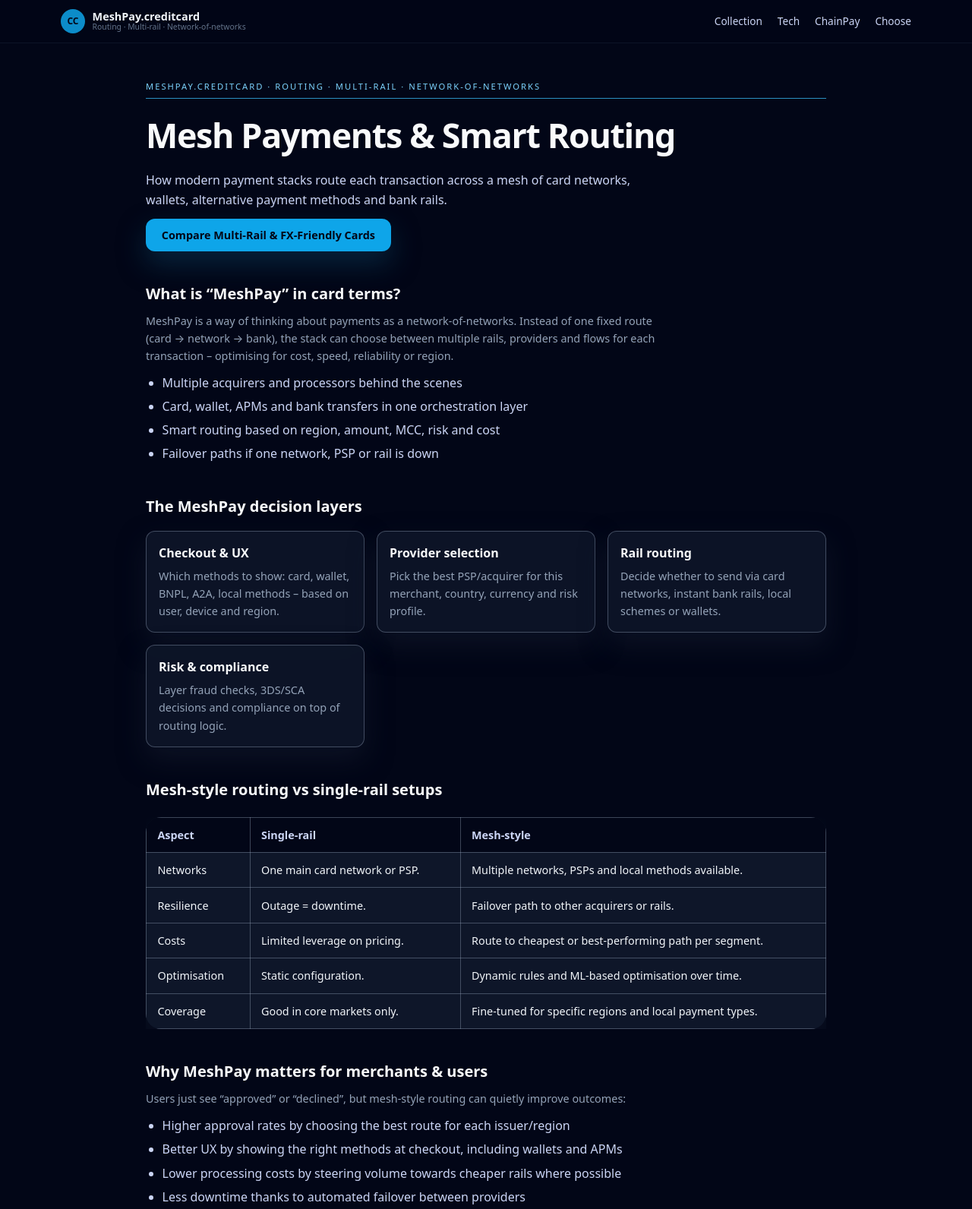
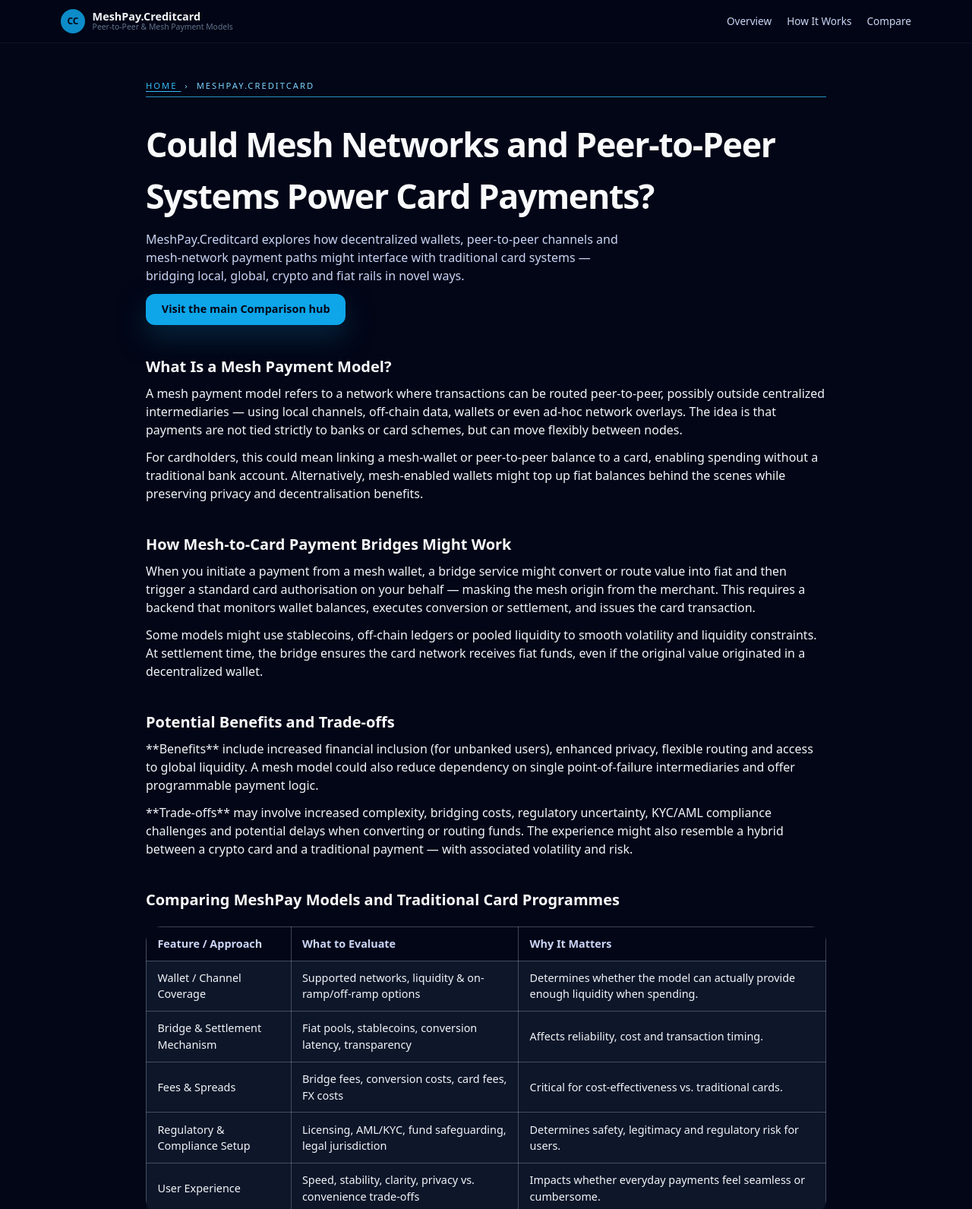
Before and after one commit to ChooseCreditCard/meshpay.creditcard, a plain HTML site: page index.html in a window 1280 px wide. Shown: the top 1592 px of the page at 76% size. Drawn offline with nearby package versions, Linux system fonts and the light colour scheme.

Commit message:
Update index.html

```diff
--- a/index.html
+++ b/index.html
@@ -4,251 +4,193 @@
   <meta charset="UTF-8" />
   <meta name="viewport" content="width=device-width, initial-scale=1" />
 
-  <title>MeshPay.Creditcard – Network-of-Networks & Smart Routing</title>
-  <meta name="description"
-        content="MeshPay.creditcard explains how modern payment systems route transactions across multiple networks, providers and rails – creating a mesh of cards, wallets, APMs and banks." />
+  <title>MeshPay.Creditcard – Peer-to-Peer & Mesh Network Payment Models Explained</title>
+  <meta name="description" content="Learn how mesh networks, peer-to-peer wallets and decentralized payment routing could integrate with credit-card infrastructure. Independent explainer of mesh-based payment flows." />
   <meta name="robots" content="index,follow" />
   <link rel="canonical" href="https://meshpay.creditcard/" />
 
   <!-- Open Graph -->
-  <meta property="og:title" content="MeshPay.Creditcard – Network-of-Networks & Smart Routing" />
-  <meta property="og:description"
-        content="From cards and wallets to APMs and bank rails – how mesh-style routing finds the best path for each payment." />
+  <meta property="og:title" content="MeshPay.Creditcard – Mesh & Peer-to-Peer Payment Models" />
+  <meta property="og:description" content="Understand how mesh-based wallets, local channels or peer payments might interact with traditional card rails, conversion layers and settlement processes." />
   <meta property="og:type" content="website" />
   <meta property="og:url" content="https://meshpay.creditcard/" />
-  <meta property="og:image" content="https://meshpay.creditcard/preview.png" />
+  <meta property="og:image" content="https://choose.creditcard/preview.png?utm_source=meshpay.creditcard&utm_medium=referral&utm_campaign=og_image" />
 
-  <!-- Styles -->
-  <link rel="stylesheet" href="/styles.css" />
+  <!-- Twitter -->
+  <meta name="twitter:card" content="summary_large_image" />
+  <meta name="twitter:title" content="MeshPay.Creditcard – Mesh & Peer Payment Concepts" />
+  <meta name="twitter:description" content="Independent explanation of peer-to-peer and mesh-network payment models and how they could work alongside card networks." />
+  <meta name="twitter:image" content="https://choose.creditcard/preview.png?utm_source=meshpay.creditcard&utm_medium=referral&utm_campaign=twitter_image" />
 
   <!-- GA4 -->
   <script async src="https://www.googletagmanager.com/gtag/js?id=G-64FE63JQ3H"></script>
   <script>
     window.dataLayer = window.dataLayer || [];
-    function gtag(){ dataLayer.push(arguments); }
+    function gtag(){dataLayer.push(arguments);}
     gtag('js', new Date());
-    gtag('config','G-64FE63JQ3H');
+    gtag('config', 'G-64FE63JQ3H');
   </script>
+
+  <!-- Tailwind -->
+  <script src="https://cdn.tailwindcss.com"></script>
+  <link rel="stylesheet" href="./styles.css" />
 </head>
-
 <body class="bg-slate-950 text-slate-100">
-
-  <!-- HEADER – unified CC -->
   <header class="site-header">
     <div class="nav-inner max-w-6xl">
       <div class="brand">
         <div class="cc-logo">CC</div>
         <div class="brand-text">
-          <span class="brand-title">MeshPay.creditcard</span>
-          <span class="brand-subtitle">Routing · Multi-rail · Network-of-networks</span>
+          <div class="brand-title">MeshPay.Creditcard</div>
+          <div class="brand-subtitle">Peer-to-Peer & Mesh Payment Models</div>
         </div>
       </div>
-
       <nav class="nav-links">
-        <a href="https://fin.creditcard/?utm_source=meshpay.creditcard&utm_medium=nav&utm_campaign=collection">
-          Collection
-        </a>
-        <a href="https://tech.creditcard/?utm_source=meshpay.creditcard&utm_medium=nav&utm_campaign=tech">
-          Tech
-        </a>
-        <a href="https://chainpay.creditcard/?utm_source=meshpay.creditcard&utm_medium=nav&utm_campaign=chainpay">
-          ChainPay
-        </a>
-        <a href="https://choose.creditcard/?utm_source=meshpay.creditcard&utm_medium=nav&utm_campaign=choose">
-          Choose
-        </a>
+        <a href="#overview">Overview</a>
+        <a href="#mechanics">How It Works</a>
+        <a href="#compare">Compare</a>
       </nav>
     </div>
   </header>
 
   <main class="cc-page">
+    <div class="cc-breadcrumb">
+      <a href="https://choose.creditcard/?utm_source=meshpay.creditcard&utm_medium=referral&utm_campaign=breadcrumb">
+        Home
+      </a>
+      &nbsp;›&nbsp;
+      MeshPay.Creditcard
+    </div>
 
-    <p class="cc-breadcrumb">MeshPay.creditcard · Routing · Multi-rail · Network-of-networks</p>
-
-    <!-- HERO -->
     <section class="hero">
-      <h1>Mesh Payments & Smart Routing</h1>
+      <div class="hero-content">
+        <h1>Could Mesh Networks and Peer-to-Peer Systems Power Card Payments?</h1>
         <p class="hero-lead">
-        How modern payment stacks route each transaction across a mesh of card networks, wallets,
-        alternative payment methods and bank rails.
+          MeshPay.Creditcard explores how decentralized wallets, peer-to-peer channels and mesh-network payment paths might interface
+          with traditional card systems — bridging local, global, crypto and fiat rails in novel ways.
         </p>
         <a class="cta"
-         href="https://choose.creditcard/?utm_source=meshpay.creditcard&utm_medium=referral&utm_campaign=meshpay_top">
-        Compare Multi-Rail & FX-Friendly Cards
+           href="https://choose.creditcard/?utm_source=meshpay.creditcard&utm_medium=referral&utm_campaign=hero_cta">
+          Visit the main Comparison hub
         </a>
-    </section>
-
-    <!-- What is MeshPay -->
-    <section class="section">
-      <h2>What is “MeshPay” in card terms?</h2>
-      <p class="small">
-        MeshPay is a way of thinking about payments as a network-of-networks. Instead of one fixed route
-        (card → network → bank), the stack can choose between multiple rails, providers and flows for each
-        transaction – optimising for cost, speed, reliability or region.
-      </p>
-      <ul class="list">
-        <li>Multiple acquirers and processors behind the scenes</li>
-        <li>Card, wallet, APMs and bank transfers in one orchestration layer</li>
-        <li>Smart routing based on region, amount, MCC, risk and cost</li>
-        <li>Failover paths if one network, PSP or rail is down</li>
-      </ul>
-    </section>
-
-    <!-- Mesh layers -->
-    <section class="section">
-      <h2>The MeshPay decision layers</h2>
-      <div class="cluster-grid">
-        <div class="cluster-card">
-          <h3>Checkout &amp; UX</h3>
-          <p class="small">
-            Which methods to show: card, wallet, BNPL, A2A, local methods – based on user, device and region.
-          </p>
-        </div>
-        <div class="cluster-card">
-          <h3>Provider selection</h3>
-          <p class="small">
-            Pick the best PSP/acquirer for this merchant, country, currency and risk profile.
-          </p>
-        </div>
-        <div class="cluster-card">
-          <h3>Rail routing</h3>
-          <p class="small">
-            Decide whether to send via card networks, instant bank rails, local schemes or wallets.
-          </p>
-        </div>
-        <div class="cluster-card">
-          <h3>Risk &amp; compliance</h3>
-          <p class="small">
-            Layer fraud checks, 3DS/SCA decisions and compliance on top of routing logic.
-          </p>
-        </div>
       </div>
     </section>
 
-    <!-- Table: Mesh vs single-rail -->
+    <section id="overview" class="section">
+      <h2>What Is a Mesh Payment Model?</h2>
+      <p>
+        A mesh payment model refers to a network where transactions can be routed peer-to-peer, possibly outside centralized intermediaries — using local channels, off-chain data, wallets or even ad-hoc network overlays. The idea is that payments are not tied strictly to banks or card schemes, but can move flexibly between nodes.
+      </p>
+      <p>
+        For cardholders, this could mean linking a mesh-wallet or peer-to-peer balance to a card, enabling spending without a traditional bank account. Alternatively, mesh-enabled wallets might top up fiat balances behind the scenes while preserving privacy and decentralisation benefits.
+      </p>
+    </section>
+
+    <section id="mechanics" class="section">
+      <h2>How Mesh-to-Card Payment Bridges Might Work</h2>
+      <p>
+        When you initiate a payment from a mesh wallet, a bridge service might convert or route value into fiat and then trigger a standard card authorisation on your behalf — masking the mesh origin from the merchant. This requires a backend that monitors wallet balances, executes conversion or settlement, and issues the card transaction.
+      </p>
+      <p>
+        Some models might use stablecoins, off-chain ledgers or pooled liquidity to smooth volatility and liquidity constraints. At settlement time, the bridge ensures the card network receives fiat funds, even if the original value originated in a decentralized wallet.
+      </p>
+    </section>
+
     <section class="section">
-      <h2>Mesh-style routing vs single-rail setups</h2>
+      <h2>Potential Benefits and Trade-offs</h2>
+      <p>
+        **Benefits** include increased financial inclusion (for unbanked users), enhanced privacy, flexible routing and access to global liquidity. A mesh model could also reduce dependency on single point-of-failure intermediaries and offer programmable payment logic.
+      </p>
+      <p>
+        **Trade-offs** may involve increased complexity, bridging costs, regulatory uncertainty, KYC/AML compliance challenges and potential delays when converting or routing funds. The experience might also resemble a hybrid between a crypto card and a traditional payment — with associated volatility and risk.
+      </p>
+    </section>
+
+    <section id="compare" class="section">
+      <h2>Comparing MeshPay Models and Traditional Card Programmes</h2>
       <div class="table-wrap">
         <table class="table">
           <thead>
             <tr>
-            <th>Aspect</th>
-            <th>Single-rail</th>
-            <th>Mesh-style</th>
+              <th>Feature / Approach</th>
+              <th>What to Evaluate</th>
+              <th>Why It Matters</th>
             </tr>
           </thead>
           <tbody>
             <tr>
-            <td>Networks</td>
-            <td>One main card network or PSP.</td>
-            <td>Multiple networks, PSPs and local methods available.</td>
+              <td>Wallet / Channel Coverage</td>
+              <td>Supported networks, liquidity & on-ramp/off-ramp options</td>
+              <td>Determines whether the model can actually provide enough liquidity when spending.</td>
             </tr>
             <tr>
-            <td>Resilience</td>
-            <td>Outage = downtime.</td>
-            <td>Failover path to other acquirers or rails.</td>
+              <td>Bridge & Settlement Mechanism</td>
+              <td>Fiat pools, stablecoins, conversion latency, transparency</td>
+              <td>Affects reliability, cost and transaction timing.</td>
             </tr>
             <tr>
-            <td>Costs</td>
-            <td>Limited leverage on pricing.</td>
-            <td>Route to cheapest or best-performing path per segment.</td>
+              <td>Fees & Spreads</td>
+              <td>Bridge fees, conversion costs, card fees, FX costs</td>
+              <td>Critical for cost-effectiveness vs. traditional cards.</td>
             </tr>
             <tr>
-            <td>Optimisation</td>
-            <td>Static configuration.</td>
-            <td>Dynamic rules and ML-based optimisation over time.</td>
+              <td>Regulatory & Compliance Setup</td>
+              <td>Licensing, AML/KYC, fund safeguarding, legal jurisdiction</td>
+              <td>Determines safety, legitimacy and regulatory risk for users.</td>
             </tr>
             <tr>
-            <td>Coverage</td>
-            <td>Good in core markets only.</td>
-            <td>Fine-tuned for specific regions and local payment types.</td>
+              <td>User Experience</td>
+              <td>Speed, stability, clarity, privacy vs. convenience trade-offs</td>
+              <td>Impacts whether everyday payments feel seamless or cumbersome.</td>
             </tr>
           </tbody>
         </table>
       </div>
+      <p class="small">
+        For full comparisons across card products — conventional, crypto-linked, hybrid or mesh-based — see
+        <a href="https://choose.creditcard/?utm_source=meshpay.creditcard&utm_medium=referral&utm_campaign=comparison_section">
+          Choose.Creditcard
+        </a>.
+      </p>
     </section>
 
-    <!-- Why MeshPay matters -->
     <section class="section">
-      <h2>Why MeshPay matters for merchants & users</h2>
+      <h2>Where MeshPay Fits in The CreditCard Collection</h2>
       <p class="small">
-        Users just see “approved” or “declined”, but mesh-style routing can quietly improve outcomes:
+        MeshPay.Creditcard is part of <strong>The CreditCard Collection</strong> — a network of microsites operated by ronarn AS. Each domain describes one specific payment paradigm, giving readers clarity before guiding them to comparison tools.
       </p>
-      <ul class="list">
-        <li>Higher approval rates by choosing the best route for each issuer/region</li>
-        <li>Better UX by showing the right methods at checkout, including wallets and APMs</li>
-        <li>Lower processing costs by steering volume towards cheaper rails where possible</li>
-        <li>Less downtime thanks to automated failover between providers</li>
-        <li>More flexibility to plug in new rails (instant bank pay, local schemes, wallets)</li>
-      </ul>
-    </section>
+      <p class="small">
+        This page explores a less conventional, more speculative payment architecture — mesh and peer-to-peer routing — without endorsing any particular implementation.
+      </p>
+      <p class="small">
+        Content here is informational only. Real mesh-to-card solutions involve technical, regulatory and risk challenges. Always evaluate provider terms, stability and compliance before using any such product.
+      </p>
 
-    <!-- Mesh + crypto/DeFi -->
-    <section class="section">
-      <h2>MeshPay with crypto &amp; DeFi in the mix</h2>
-      <p class="small">
-        In more advanced stacks, crypto and DeFi act as additional value layers behind traditional rails:
-      </p>
-      <ul class="list">
-        <li>Stablecoins and DeFi wallets funding card, wallet or APM options</li>
-        <li>On/off-ramp providers acting as extra nodes in the mesh</li>
-        <li>Token-based loyalty or cashback layered on top of card transactions</li>
-        <li>Dynamic choice between on-chain and off-chain rails for specific corridors</li>
-      </ul>
-    </section>
-
-    <!-- Cluster links -->
-    <section class="section">
-      <h2>The Mesh &amp; rails domain cluster</h2>
-      <p class="small">Explore related domains in The CreditCard Collection:</p>
-      <div class="cluster-grid">
-        <a class="cluster-card"
-           href="https://chainpay.creditcard/?utm_source=meshpay.creditcard&utm_medium=referral&utm_campaign=chainpay">
-          <h3>ChainPay.creditcard</h3>
-          <p class="small">End-to-end view of payment chains and value flows.</p>
-        </a>
-        <a class="cluster-card"
-           href="https://cryptopay.creditcard/?utm_source=meshpay.creditcard&utm_medium=referral&utm_campaign=cryptopay">
-          <h3>CryptoPay.creditcard</h3>
-          <p class="small">How crypto and stablecoins route onto card rails.</p>
-        </a>
-        <a class="cluster-card"
-           href="https://defipay.creditcard/?utm_source=meshpay.creditcard&utm_medium=referral&utm_campaign=defipay">
-          <h3>DefiPay.creditcard</h3>
-          <p class="small">Using DeFi balances to power everyday payments.</p>
-        </a>
-        <a class="cluster-card"
-           href="https://tech.creditcard/?utm_source=meshpay.creditcard&utm_medium=referral&utm_campaign=tech">
-          <h3>Tech.Creditcard</h3>
-          <p class="small">Technical deep dives into routing, risk and rails.</p>
+      <div class="hub-link">
+        <a href="https://choose.creditcard/?utm_source=meshpay.creditcard&utm_medium=referral&utm_campaign=minisite_to_hub"
+           class="text-sm text-slate-600 hover:text-slate-900">
+          Learn more at the Comparison hub
         </a>
       </div>
     </section>
 
-    <!-- CTA bottom -->
     <section class="section">
-      <h2>Finding cards that thrive in a mesh world</h2>
+      <h2>Want to Explore More Payment Models?</h2>
       <p class="small">
-        MeshPay.creditcard explains the routing logic behind modern payments.<br />
-        To compare concrete card products, FX policies, rewards and wallet support:
+        Use MeshPay.Creditcard as a conceptual reference. Then visit the main hub to compare conventional, crypto-based, virtual, mesh-like and hybrid card products — all side by side.
       </p>
       <a class="cta"
-         href="https://choose.creditcard/?utm_source=meshpay.creditcard&utm_medium=referral&utm_campaign=meshpay_bottom">
-        Open Compare on Choose.Creditcard
+         href="https://choose.creditcard/?utm_source=meshpay.creditcard&utm_medium=referral&utm_campaign=bottom_cta">
+        Go to Choose.Creditcard
       </a>
     </section>
-
   </main>
 
-  <!-- MINI FOOTER -->
   <footer class="mini-footer">
-    <p class="mini-footer-main">
-      © 2025 The CreditCard Collection — ronarn AS
-    </p>
+    <p class="mini-footer-main">© 2025 The CreditCard Collection — ronarn AS</p>
     <p class="mini-footer-contact">
       Contact: <a href="mailto:support@cc.creditcard">support@cc.creditcard</a>
     </p>
   </footer>
-
 </body>
 </html>
```
Lines whose indentation alone changed are shown as unchanged.
